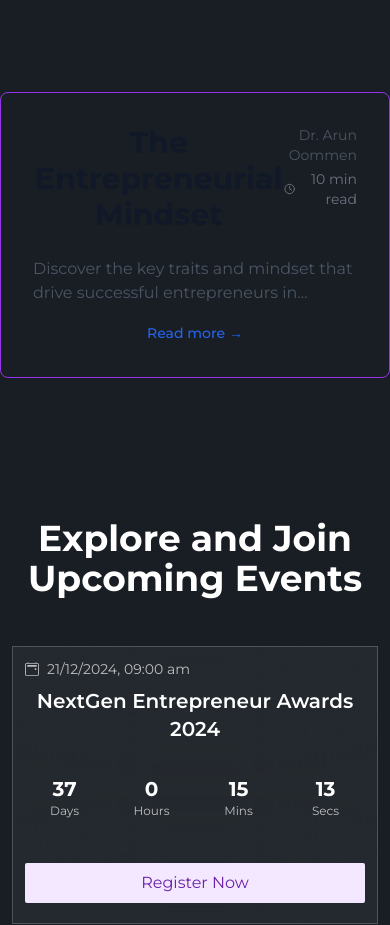
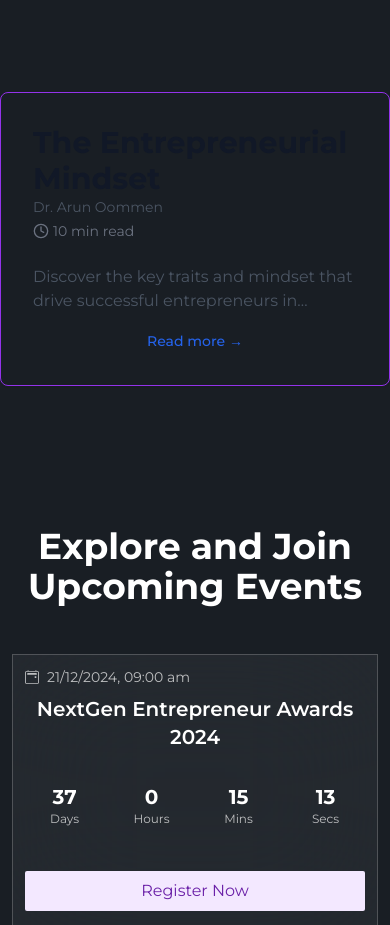
Before and after one commit to dev-hemito/flynetwork, a Next.js app: page / in a window 390 px wide. Shown: the part 3840-4765 px from the top of the page. Built offline with nearby package versions, Linux system fonts and the light colour scheme.

Commit message:
blog content alignment

```diff
--- a/src/components/EntrepreneurialMindset.js
+++ b/src/components/EntrepreneurialMindset.js
@@ -26,8 +26,8 @@ const BlogCard = () => {
                 onClick={() => setIsExpanded(true)}
                 className="max-w-7xl mx-auto border border-purple-600 rounded-lg shadow-sm hover:shadow-lg transition-all duration-300 cursor-pointer p-8 mt-12 mb-12"
             >
-                <div className="flex items-start justify-between mb-6">
-                    <h2 className="text-3xl font-bold text-gray-900 dark:text-white">
+                <div className="md:flex items-start justify-between mb-6">
+                    <h2 className="text-3xl font-bold text-gray-900 dark:text-white text-left">
                         The Entrepreneurial Mindset
                     </h2>
                     <div className="flex items-center space-x-4">
@@ -64,15 +64,15 @@ const BlogCard = () => {
             </button>
 
             <header className="mb-12">
-                <div className="flex items-start justify-between mb-6">
-                    <h1 className="text-4xl font-bold text-gray-900 dark:text-white">
+                <div className="md:flex items-start justify-between mb-6">
+                    <h1 className="text-4xl font-bold text-gray-900 dark:text-white text-left">
                         The Entrepreneurial Mindset
                     </h1>
-                    <div className="text-right">
+                    <div className="md:text-right text-left">
                         <p className="text-gray-600 dark:text-gray-400 font-medium">Dr. Arun Oommen</p>
                         <p className="text-sm text-gray-500 dark:text-gray-500">MBBS, MS, Mch, MRCS Ed (UK), MBA</p>
                         <p className="text-sm text-gray-500 dark:text-gray-500">Senior Consultant Neurosurgeon</p>
-                        <div className="flex items-center justify-end text-gray-500 dark:text-gray-400 text-sm mt-2">
+                        <div className="flex items-center md:justify-end justify-start text-gray-500 dark:text-gray-400 text-sm mt-2">
                             <Clock className="w-4 h-4 mr-1" />
                             <span>10 min read</span>
                         </div>
```
